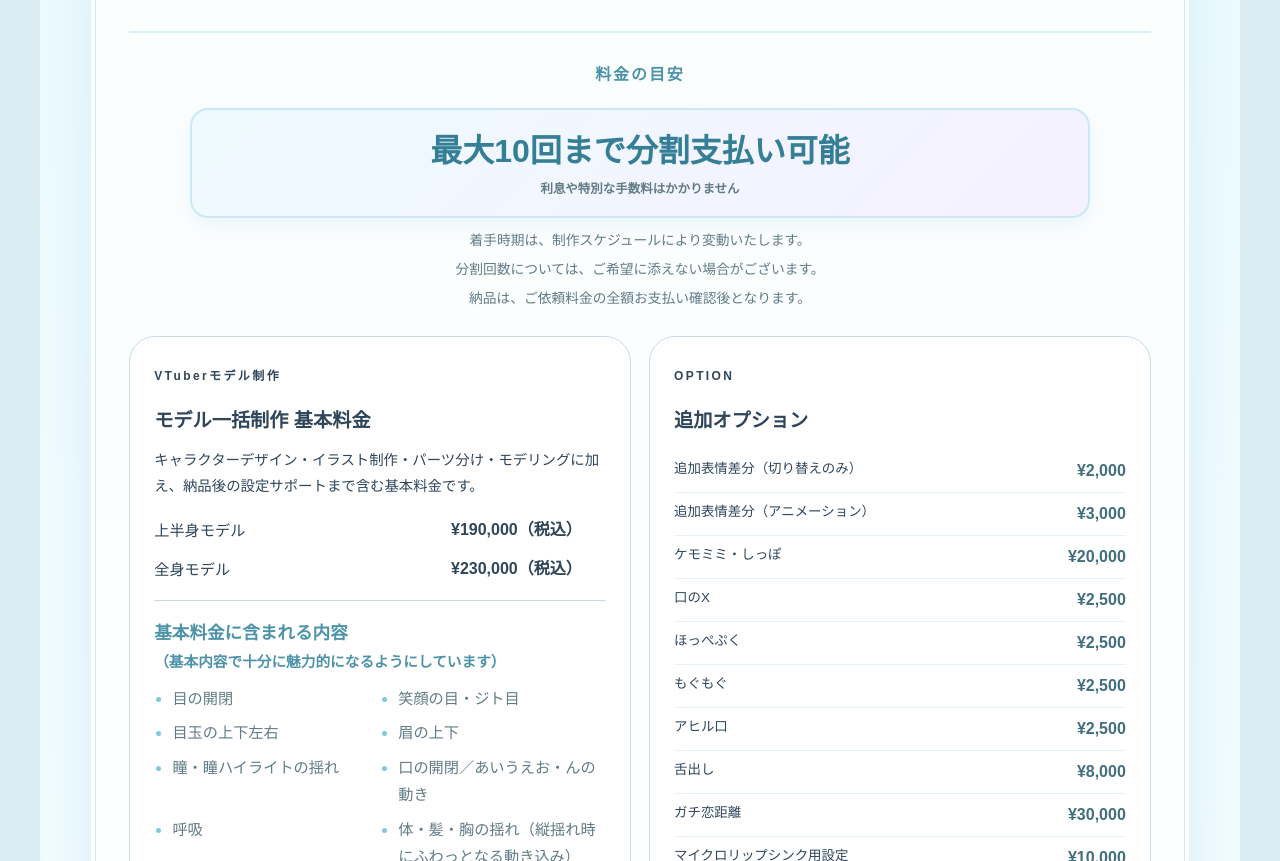
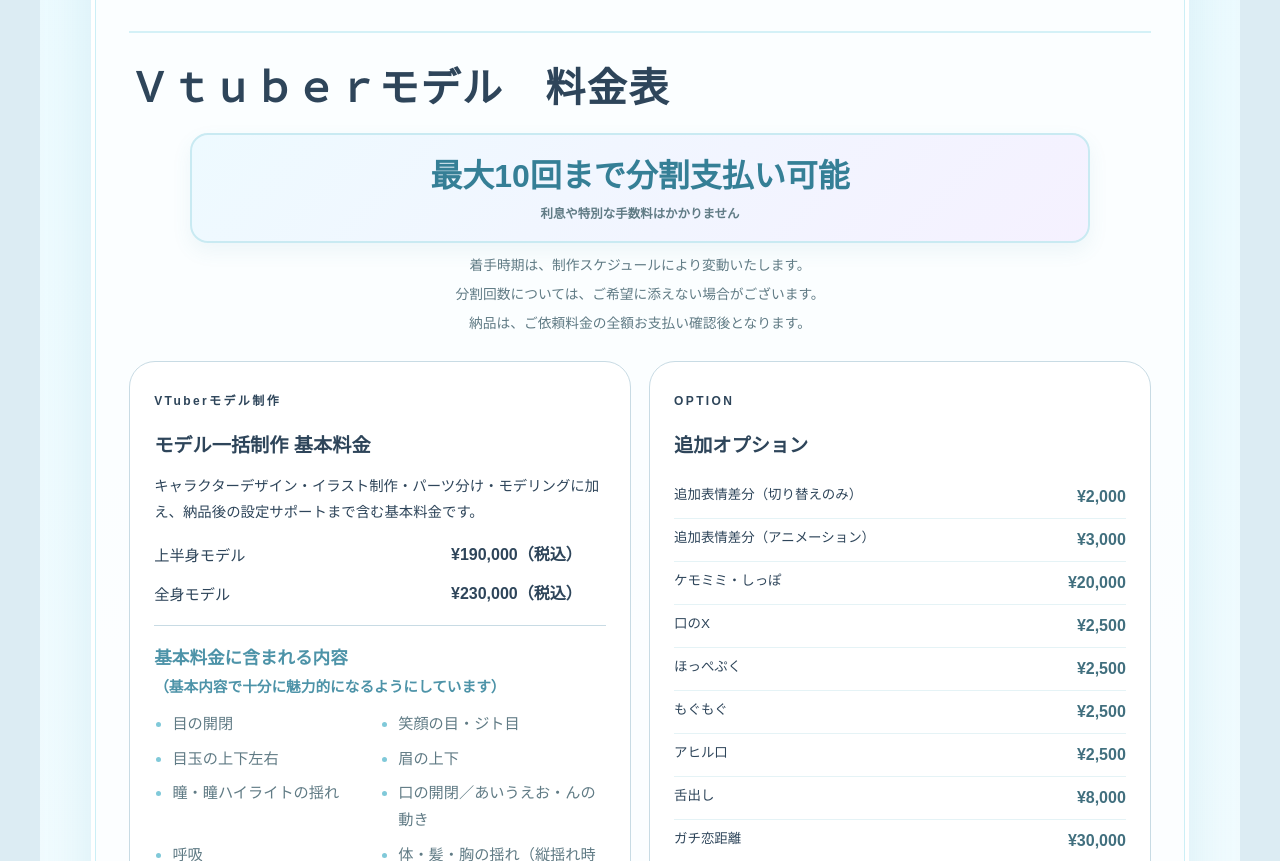
Before and after one commit to watawoLive2D/watawo-hp, a plain HTML site: page index.html in a window 1280 px wide. Shown: the part 1562-2423 px from the top of the page. Drawn offline with Linux system fonts and the light colour scheme.

Commit message:
Enlarge VTuber model pricing heading

```diff
--- a/index.html
+++ b/index.html
@@ -64,7 +64,7 @@
     .price{background:linear-gradient(135deg,#dcecf3,#f4f1df)}
     .price-grid{display:grid;grid-template-columns:repeat(2,1fr);gap:18px}
     .price-inline{margin-top:34px;padding-top:28px;border-top:2px solid #d4f1f7}
-    .price-inline-title{text-align:center;color:#4d93a8;font-weight:900;letter-spacing:.12em;margin-bottom:18px;font-size:1rem}
+    .price-inline-title{font-size:clamp(1.7rem,3.5vw,2.5rem);font-weight:900;line-height:1.35;letter-spacing:.04em;margin-bottom:16px}
     .price-card{background:#fff;border:1px solid var(--line);border-radius:26px;padding:24px}
     .price-card h3{font-size:1.2rem;margin:14px 0 10px}
     .price-card p{font-size:.9rem;line-height:1.8;margin:10px 0;white-space:normal;overflow-wrap:anywhere;max-width:100%}
@@ -298,7 +298,7 @@
           </div>
 
           <div class="price-inline">
-            <div class="price-inline-title">料金の目安</div>
+            <div class="price-inline-title">Ｖｔｕｂｅｒモデル　料金表</div>
             <div class="price-installment">最大10回まで分割支払い可能<small>利息や特別な手数料はかかりません</small></div>
             <div class="price-payment-notes">
               <p>着手時期は、制作スケジュールにより変動いたします。</p>
```
